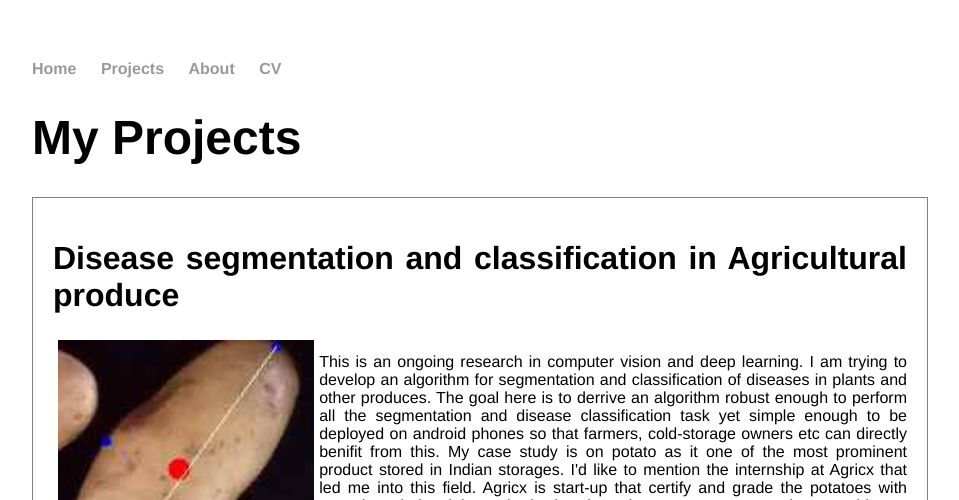
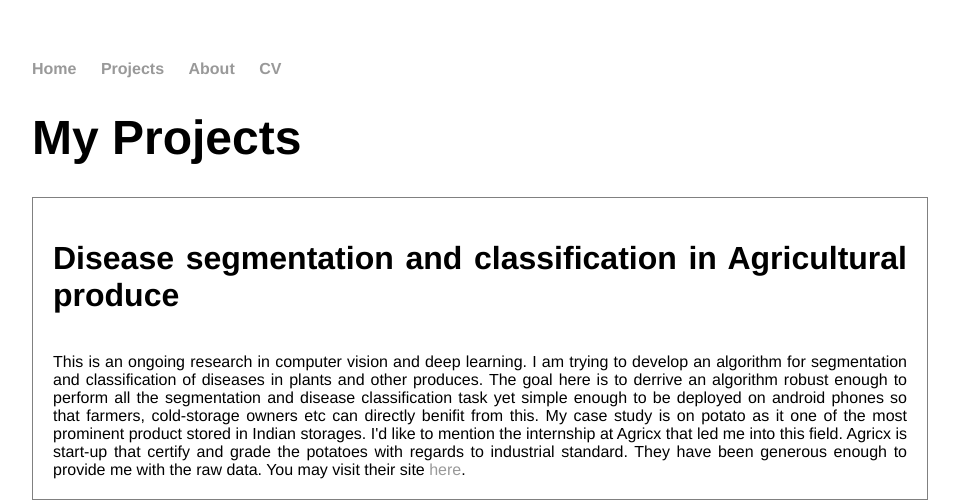
Before and after one commit to nikheelpandey/puter.github.io, a Jekyll site: the page built from projects/index.html, in a window 1280 px wide. Shown: the top 500 px of the page, without its empty margins (160-1119 px from the left). Built offline with Jekyll 4.4.1, drawn with Linux system fonts in a browser that asks for light colours; grey boxes are pictures that could not be loaded.

Commit message:
project details added

```diff
--- a/projects/index.html
+++ b/projects/index.html
@@ -6,7 +6,7 @@ description: Projects and work experience of Nikhil Pandey nikhilpandey
 <h1>My Projects</h1>
 <div class="project">
     <h1 class="name">Disease segmentation and classification in Agricultural produce </h1>
-    <img class="img_left" src="{{ site.baseurl }}/files/projects/project_1.jpg" height = "50%" width= "50%"></img>
+    <!-- <img class="img_left" src="{{ site.baseurl }}/files/projects/project_1.jpg" height = "50%" width= "50%"></img> -->
     <span class="duration"></span><br>
     <span class="description">
         This is an ongoing research in computer vision and deep learning. I am trying to develop an algorithm for segmentation and classification of diseases in plants and other produces. The goal here is to derrive an algorithm robust enough to perform all the segmentation and disease classification task yet simple enough to be deployed on android phones so that farmers, cold-storage owners etc can directly benifit from this. My case study is on potato as it one of the most prominent product stored in Indian storages. I'd like to mention the internship at Agricx that led me into this field. Agricx is start-up that certify and grade the potatoes with regards to industrial standard. They have been generous enough to provide me with the raw data. You may visit their site <a href="agricx.com">here</a>. <span>
@@ -23,7 +23,7 @@ description: Projects and work experience of Nikhil Pandey nikhilpandey
 
 <div class="project">
     <h1 class="name">Image Classifier Using CNN </h1>
-    <img class="img_left" src="{{ site.baseurl }}/files/projects/project_2.jpg"></img>
+    <img class="img_left" src="{{ site.baseurl }}/files/projects/project_3.jpg"></img>
     <span class="duration">March 2017</span><br>
     <span class="description">
     	It was my first attempt at deep learning. I had heard about kaggle but never really took any participation though. There I came to know about tflearn library and I was amazed to see how simple it was to build a classifier. I studied CNN and ANN by watching Andrew Ng’s lectures on coursera. I made a image classifier that can detect whether there is a cat or dog in an image.
```
